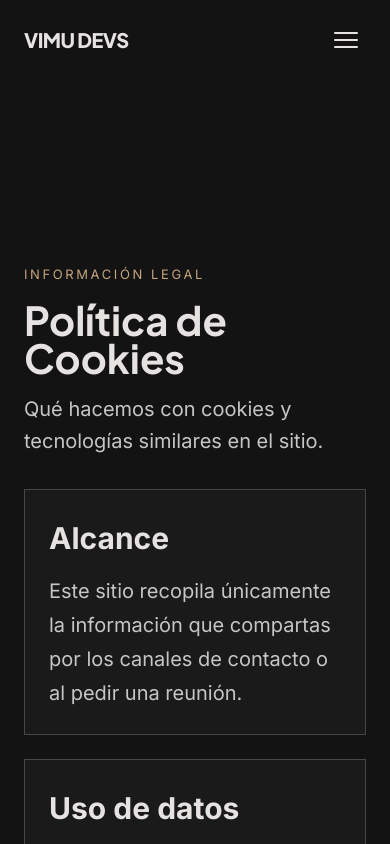
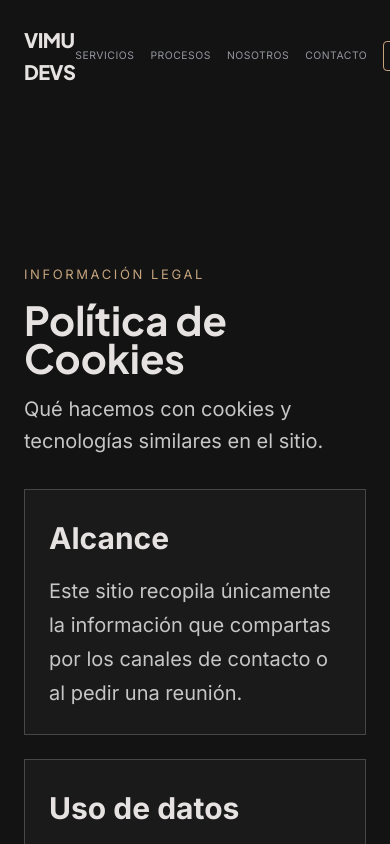
Before and after one commit to TheVillegas/VIMU-WEB-2.0, an Angular app in the folder frontend/: page /cookies in a window 390 px wide. Shown: the top 844 px of the page. Built offline with nearby package versions, Linux system fonts and the light colour scheme.

Commit message:
fix(navbar): remove hamburger menu, make nav responsive across all breakpoints
fix(hero): change 'Ver Servicios' from broken /servicios route to smooth scroll to #servicios section

```diff
--- a/frontend/src/app/landing/components/hero/hero.component.html
+++ b/frontend/src/app/landing/components/hero/hero.component.html
@@ -18,14 +18,14 @@
 
       <div class="hero__actions">
         <a routerLink="/agendar" class="hero__btn hero__btn--primary">Cotiza con nosotros</a>
-        <a href="/servicios" class="hero__btn hero__btn--ghost">
+        <button type="button" class="hero__btn hero__btn--ghost" (click)="scrollTo('servicios')">
           Ver Servicios
           <svg xmlns="http://www.w3.org/2000/svg" width="16" height="16" viewBox="0 0 24 24" fill="none"
             stroke="currentColor" stroke-width="2" stroke-linecap="round" stroke-linejoin="round">
             <path d="M5 12h14" />
             <path d="m12 5 7 7-7 7" />
           </svg>
-        </a>
+        </button>
       </div>
     </div>
     <aside class="hero__visual" aria-label="Fotografía hero pendiente">
--- a/frontend/src/app/landing/components/hero/hero.component.ts
+++ b/frontend/src/app/landing/components/hero/hero.component.ts
@@ -6,4 +6,8 @@ import { Component } from '@angular/core';
   templateUrl: './hero.component.html',
   styleUrl: './hero.component.scss'
 })
-export class HeroComponent { }
+export class HeroComponent {
+  scrollTo(fragment: string): void {
+    document.getElementById(fragment)?.scrollIntoView({ behavior: 'smooth' });
+  }
+}
--- a/frontend/src/app/shared/components/navbar/navbar.component.html
+++ b/frontend/src/app/shared/components/navbar/navbar.component.html
@@ -3,22 +3,16 @@
 
     <a href="/" class="navbar__logo">VIMU DEVS</a>
 
-    <nav class="navbar__nav" [class.navbar__nav--open]="menuOpen()">
+    <nav class="navbar__nav">
       @for (link of navLinks; track link.label) {
         <button class="navbar__link" (click)="scrollTo(link.fragment)">
           {{ link.label }}
         </button>
       }
-      <a routerLink="/agendar" class="navbar__cta" (click)="menuOpen.set(false)">
+      <a routerLink="/agendar" class="navbar__cta">
         Cotiza con nosotros
       </a>
     </nav>
 
-    <button class="navbar__hamburger" (click)="toggleMenu()" [attr.aria-expanded]="menuOpen()">
-      <span class="navbar__bar" [class.navbar__bar--open]="menuOpen()"></span>
-      <span class="navbar__bar" [class.navbar__bar--open]="menuOpen()"></span>
-      <span class="navbar__bar" [class.navbar__bar--open]="menuOpen()"></span>
-    </button>
-
   </div>
 </header>
--- a/frontend/src/app/shared/components/navbar/navbar.component.scss
+++ b/frontend/src/app/shared/components/navbar/navbar.component.scss
@@ -39,19 +39,12 @@
     align-items: center;
     gap: 2.5rem;
 
-    @media (max-width: 768px) {
-      display: none;
-      position: fixed;
-      inset: 0;
-      z-index: 200;
-      background: var(--color-bg);
-      flex-direction: column;
-      justify-content: center;
-      gap: 2rem;
+    @media (max-width: 900px) {
+      gap: 1.5rem;
+    }
 
-      &--open {
-        display: flex;
-      }
+    @media (max-width: 640px) {
+      gap: 1rem;
     }
   }
 
@@ -63,13 +56,14 @@
     text-transform: uppercase;
     color: var(--color-text-muted);
     transition: color 0.2s ease;
+    white-space: nowrap;
 
     &:hover {
       color: var(--color-text-primary);
     }
 
-    @media (max-width: 768px) {
-      font-size: 1.5rem;
+    @media (max-width: 640px) {
+      font-size: 0.65rem;
       letter-spacing: 0.05em;
     }
   }
@@ -85,43 +79,21 @@
     padding: 0.5rem 1.25rem;
     border-radius: 0.25rem;
     transition: background 0.2s ease, color 0.2s ease;
+    white-space: nowrap;
 
     &:hover {
       background: var(--color-accent);
       color: var(--color-bg);
     }
 
-    @media (max-width: 768px) {
-      font-size: 1rem;
-      padding: 0.75rem 2rem;
+    @media (max-width: 900px) {
+      padding: 0.4rem 0.9rem;
     }
-  }
 
-  &__hamburger {
-    display: none;
-    flex-direction: column;
-    gap: 5px;
-    padding: 0.5rem;
-    position: relative;
-    z-index: 101;
-
-    @media (max-width: 768px) {
-      display: flex;
-    }
-  }
-
-  &__bar {
-    display: block;
-    width: 24px;
-    height: 2px;
-    background: var(--color-text-primary);
-    border-radius: 2px;
-    transition: transform 0.3s ease, opacity 0.3s ease;
-
-    &--open {
-      &:nth-child(1) { transform: translateY(7px) rotate(45deg); }
-      &:nth-child(2) { opacity: 0; }
-      &:nth-child(3) { transform: translateY(-7px) rotate(-45deg); }
+    @media (max-width: 640px) {
+      font-size: 0.65rem;
+      padding: 0.35rem 0.65rem;
+      letter-spacing: 0.05em;
     }
   }
 }
--- a/frontend/src/app/shared/components/navbar/navbar.component.ts
+++ b/frontend/src/app/shared/components/navbar/navbar.component.ts
@@ -8,7 +8,6 @@ import { Component, HostListener, signal } from '@angular/core';
 })
 export class NavbarComponent {
   scrolled = signal(false);
-  menuOpen = signal(false);
 
   navLinks = [
     { label: 'Servicios',  fragment: 'servicios' },
@@ -24,10 +23,5 @@ export class NavbarComponent {
 
   scrollTo(fragment: string) {
     document.getElementById(fragment)?.scrollIntoView({ behavior: 'smooth' });
-    this.menuOpen.set(false);
-  }
-
-  toggleMenu() {
-    this.menuOpen.update(v => !v);
   }
 }
```
